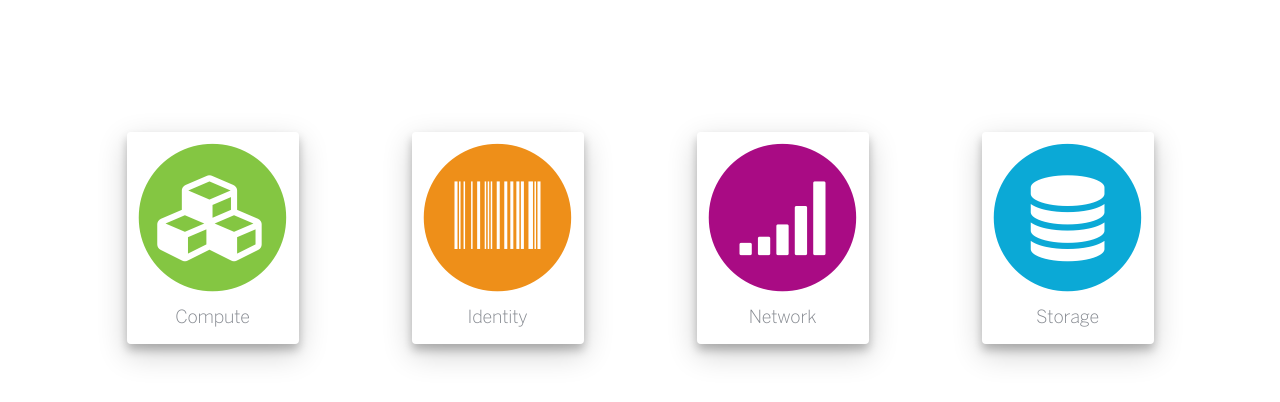
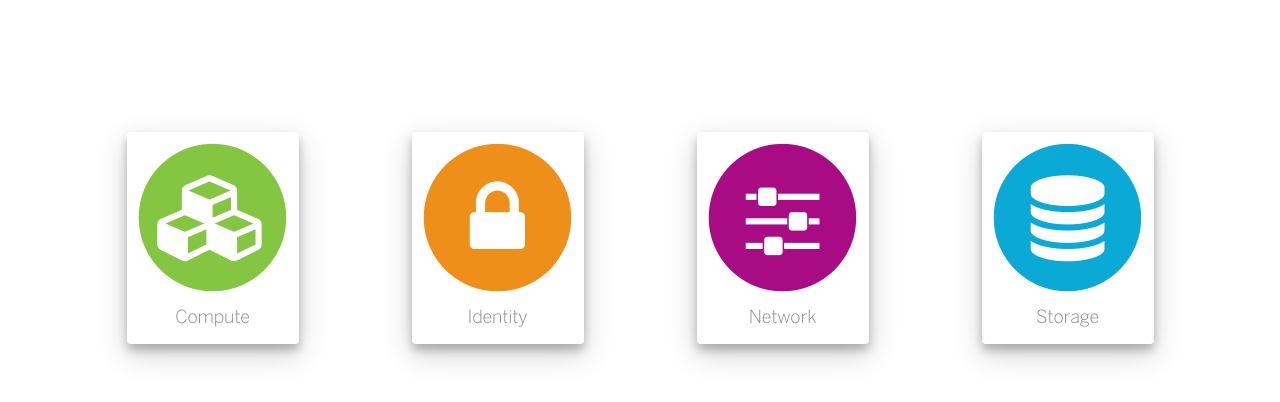
Before and after one commit to caleorourke/proof, a Jekyll site: the page built from portfolio.html, in a window 1280 px wide. Shown: the top 402 px of the page. Built offline with Jekyll 4.4.1, drawn with Linux system fonts in a browser that asks for light colours; nearby versions of some CDN libraries; Markdown is read by kramdown in place of the engine named in the settings; the repository's description, which GitHub fills in, is left out.

Commit message:
lock sliders

```diff
--- a/_includes/partials/portfolio-two.html
+++ b/_includes/partials/portfolio-two.html
@@ -17,7 +17,7 @@
         <div class="u-text-center">
           <span class="fa-stack icon-large icon-orange">
             <i class="fa fa-circle fa-stack-2x shadow"></i>
-            <i class="fa fa-barcode fa-stack-1x fa-inverse"></i>
+            <i class="fa fa-lock fa-stack-1x fa-inverse"></i>
           </span>
           <h2 class="icon-caption">Identity</h2>
         </div>
@@ -27,7 +27,7 @@
         <div class="u-text-center">
           <span class="fa-stack icon-large icon-purple">
             <i class="fa fa-circle fa-stack-2x shadow"></i>
-            <i class="fa fa-signal fa-stack-1x fa-inverse"></i>
+            <i class="fa fa-sliders fa-stack-1x fa-inverse"></i>
           </span>
           <h2 class="icon-caption">Network</h2>
         </div>
```
